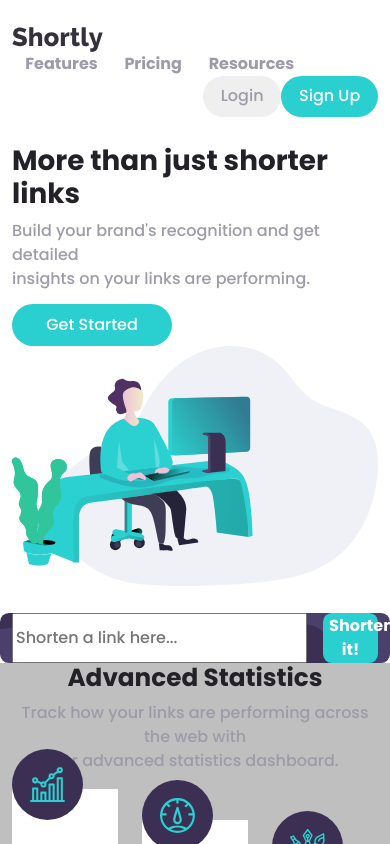
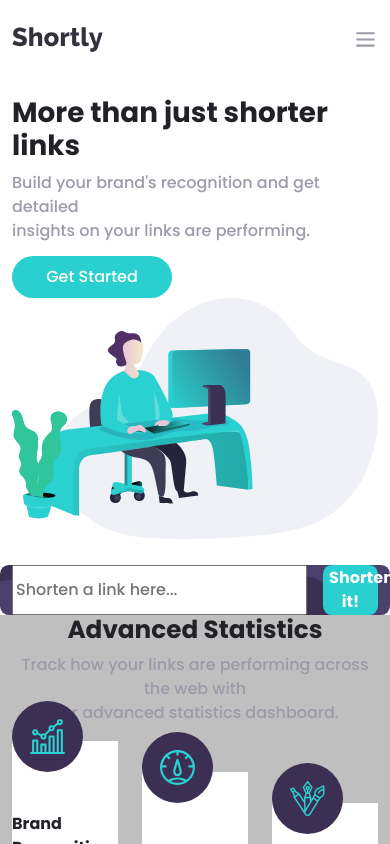
Before and after one commit to DanielCuevas1822/Shortly, a React (Create React App) app: page / in a window 390 px wide. Shown: the top 844 px of the page. Built offline with nearby package versions, Linux system fonts and the light colour scheme.

Commit message:
Create header styles on sm

```diff
--- a/src/assets/styles/components/Header.scss
+++ b/src/assets/styles/components/Header.scss
@@ -5,34 +5,102 @@
 .header {
   font-family: $font-rubik;
   padding: rem(30) 0 0 0;
+  hr {
+    color: $grayish-violet;
+    margin: rem(0) rem(30);
+    @include mobil() {
+      display: block;
+    }
+    @include tablet() {
+      display: none;
+    }
+  }
   &__logo {
     display: flex;
     align-items: center;
-    img {
+    @include mobil() {
+      padding-bottom: rem(20);
+      justify-content: space-between;
+    }
+    @include tablet() {
+      padding-bottom: unset;
+    }
+    img,
+    svg {
       height: rem(28);
+    }
+    svg {
+      color: $grayish-violet;
+      @include mobil() {
+        display: block;
+      }
+      @include tablet() {
+        display: none;
+      }
     }
   }
   &__nav {
     display: flex;
     align-items: center;
+    @include mobil() {
+      justify-content: center;
+      background-color: $dark-violet;
+      border-radius: rem(10) rem(10) 0 0;
+    }
+    @include tablet() {
+      justify-content: unset;
+      background-color: white;
+    }
     &__item {
-      display: inline;
-      padding: 0 rem(15);
+      @include mobil() {
+        padding: rem(15) 0;
+        color: white;
+        text-align: center;
+      }
+      @include tablet() {
+        display: inline;
+        padding: 0 rem(15);
+        color: $grayish-violet;
+        text-align: left;
+      }
       font-weight: 700;
-      color: $grayish-violet;
     }
     ul {
       margin: 0;
       padding: 0;
+      list-style: none;
     }
   }
   &__profile {
     display: flex;
     justify-content: flex-end;
+    @include mobil() {
+      background-color: $dark-violet;
+      border-radius: 0 0 rem(10) rem(10);
+      flex-direction: column;
+    }
+    @include tablet() {
+      background-color: white;
+      flex-direction: row;
+    }
     &__signupbtn,
     &__loginbtn {
       border-radius: rem(30);
       padding: rem(10) rem(20);
+      @include mobil() {
+        margin: rem(0) rem(30) rem(30) rem(30);
+      }
+      @include tablet() {
+        margin: 0;
+      }
+    }
+  }
+  .my-d-none {
+    @include mobil() {
+      display: none;
+    }
+    @include tablet() {
+      display: flex;
     }
   }
 }
--- a/src/components/Header.jsx
+++ b/src/components/Header.jsx
@@ -1,18 +1,43 @@
 import React from "react";
+import { useState } from "react";
+
 import logo from "../assets/img/logo.svg";
 
 import "../assets/styles/components/Header.scss";
 import "../assets/styles/components/Buttons.scss";
 
 const Header = () => {
+  const [isActive, setIsActive] = useState(false);
+  const handleActive = () => {
+    setIsActive(!isActive);
+  };
   return (
     <header>
       <div className="container">
         <div className="row header">
           <div className="col-md-2 col-sm-12 header__logo">
             <img src={logo} alt="logo" />
+            <svg
+              xmlns="http://www.w3.org/2000/svg"
+              className="h-6 w-6"
+              fill="none"
+              viewBox="0 0 24 24"
+              stroke="currentColor"
+              onClick={handleActive}
+            >
+              <path
+                strokeLinecap="round"
+                strokeLinejoin="round"
+                strokeWidth="2"
+                d="M4 6h16M4 12h16M4 18h16"
+              />
+            </svg>
           </div>
-          <div className="col-md-6 col-sm-12 header__nav">
+          <div
+            className={`col-md-6 col-sm-12 header__nav ${
+              isActive ? "my-d-block" : "my-d-none"
+            }`}
+          >
             <nav>
               <ul>
                 <li className="header__nav__item">Features</li>
@@ -21,7 +46,12 @@
               </ul>
             </nav>
           </div>
-          <div className="col-md-4 col-sm-12 header__profile">
+          <div
+            className={`col-md-4 col-sm-12 header__profile ${
+              isActive ? "my-d-block" : "my-d-none"
+            }`}
+          >
+            <hr />
             <button className="header__profile__loginbtn btn--white">
               Login
             </button>
```
